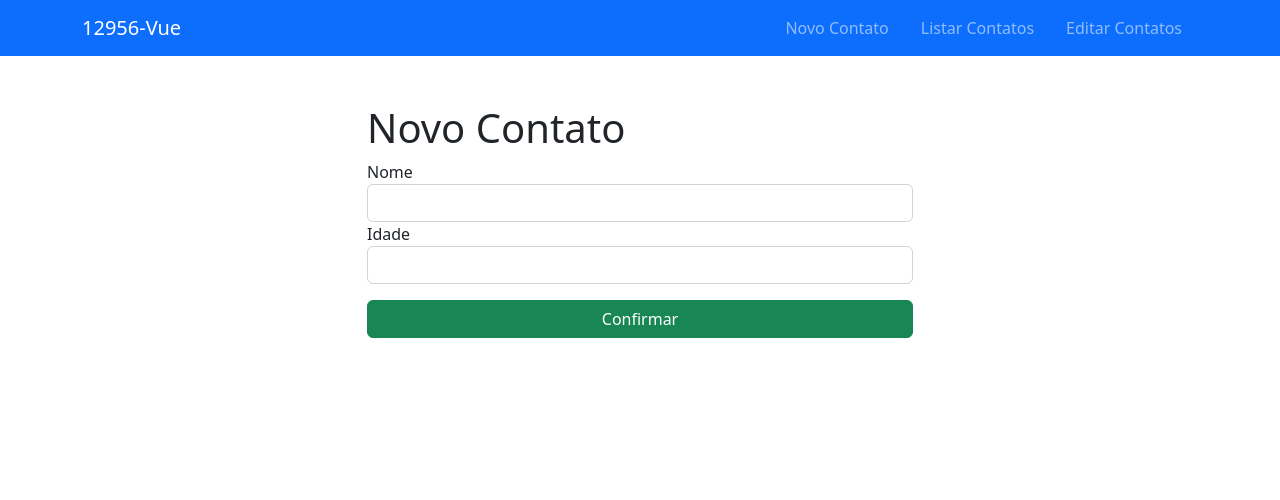
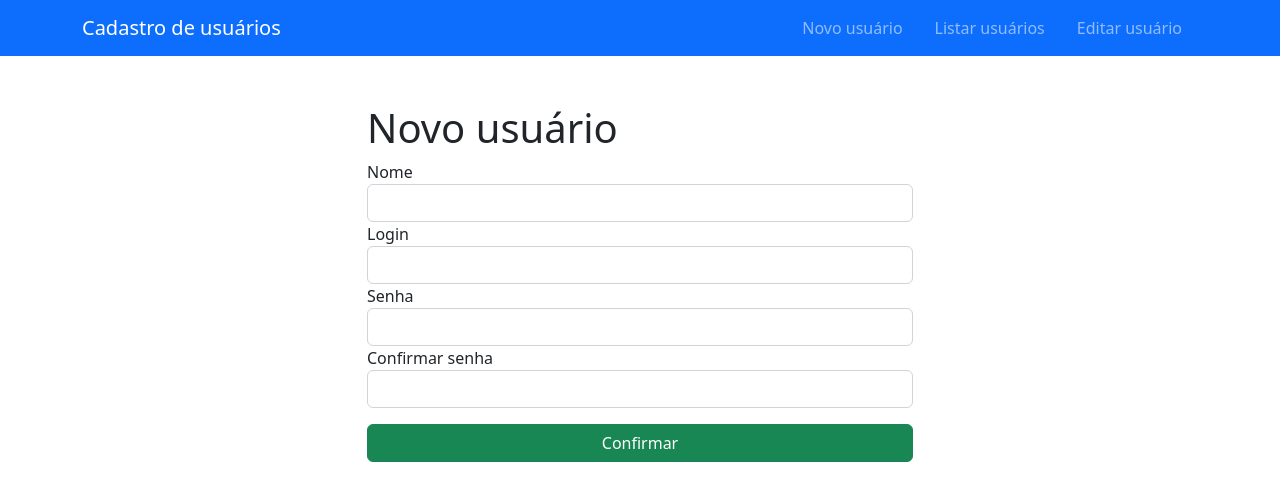
Before and after one commit to Elnisky/AppVUE, a Vue app in the folder app/: page / in a window 1280 px wide. Shown: the top 500 px of the page. Built offline with nearby package versions, Linux system fonts and the light colour scheme.

Commit message:
start-04

```diff
--- a/app/db.json
+++ /dev/null
@@ -1,9 +0,0 @@
-{
-  "contatos": [
-    {
-      "id": 1,
-      "nome": "123123123",
-      "idade": 123123123123
-    }
-  ]
-}
--- a/app/src/App.vue
+++ b/app/src/App.vue
@@ -2,16 +2,16 @@
   <div>
     <nav class="navbar navbar-dark bg-primary justify-content-between flex-nowrap flex-row">
         <div class="container">
-          <router-link to="/" class="navbar-brand float-left">12956-Vue</router-link>
+          <router-link to="/" class="navbar-brand float-left">Cadastro de usuários</router-link>
           <ul class="nav navbar-nav flex-row float-right">
             <li class="nav-item">
-              <router-link to="/" class="nav-link px-3">Novo Contato</router-link>
+              <router-link to="/" class="nav-link px-3">Novo usuário</router-link>
             </li>
             <li class="nav-item">
-              <router-link to="/view" class="nav-link px-3">Listar Contatos</router-link>
+              <router-link to="/view" class="nav-link px-3">Listar usuários</router-link>
             </li>
             <li class="nav-item">
-              <router-link to="/edit" class="nav-link px-3">Editar Contatos</router-link>
+              <router-link to="/edit" class="nav-link px-3">Editar usuário</router-link>
             </li>
           </ul>
         </div>
--- a/app/src/components/CreateComponent.vue
+++ b/app/src/components/CreateComponent.vue
@@ -1,15 +1,23 @@
 <template>
     <div class="row justify-content-center">
         <div class="col-md-6">
-            <h1>Novo Contato</h1>
+            <h1>Novo usuário</h1>
             <form @submit.prevent="handleSubmitForm">
                 <div class="form-group">
                     <label for="nome">Nome</label>
-                    <input type="text" class="form-control" v-model="contato.nome" required>
+                    <input type="text" class="form-control" v-model="usuario.nome" required>
                 </div>
                 <div class="form-group">
-                    <label for="idade">Idade</label>
-                    <input type="number" class="form-control" v-model="contato.idade" required>
+                    <label for="login">Login</label>
+                    <input type="text" class="form-control" v-model="usuario.login" required>
+                </div>
+                <div class="form-group">
+                    <label for="senha">Senha</label>
+                    <input type="Password" class="form-control" v-model="usuario.senha" required>
+                </div>
+                <div class="form-group">
+                    <label for="confirmasenha">Confirmar senha</label>
+                    <input type="Password" class="form-control" v-model="usuario.confirmasenha" required>
                 </div>
                 <div class="form-group mt-3">
                     <button class="btn btn-success btn-block w-100" type="submit">Confirmar</button>
@@ -25,21 +33,27 @@ import axios from 'axios';
 export default{
     data(){
         return {
-            contato: {
+            usuario: {
                 id: '',
                 nome: '',
-                idade: ''
+                login: '',
+                senha: '',
+                confirmasenha: ''
             }
         };
     },
     methods: {
         handleSubmitForm(){
-            let apiURL = 'http://localhost:3000/contatos';
-            axios.post(apiURL, this.contato).then(() =>{
-                alert('salvo com sucesso');// this.@router.push
-            }).catch(error => {
-                console.log(error);
-            })
+            let apiURL = 'http://localhost:3000/usuarios';
+            if (this.usuario.senha == this.usuario.confirmasenha) {
+                axios.post(apiURL, this.usuario).then(() =>{
+                    alert('salvo com sucesso');
+                }).catch(error => {
+                    console.log(error);
+                })
+            }
+            else
+                alert('senha e confirmação não conferem');
         }
     }
 }
--- a/app/src/components/EditComponent.vue
+++ b/app/src/components/EditComponent.vue
@@ -1,11 +1,62 @@
 <template>
-    <h1>Edit</h1>
+    <div class="row justify-content-center">
+        <div class="col-md-6">
+            <h1>Editar usuário</h1>
+            <form @submit.prevent="handleSubmitForm">
+                <div class="form-group">
+                    <label for="nome">Nome</label>
+                    <input type="text" class="form-control" v-model="usuario.nome" required>
+                </div>
+                <div class="form-group">
+                    <label for="login">Login</label>
+                    <input type="text" class="form-control" v-model="usuario.login" required>
+                </div>
+                <div class="form-group">
+                    <label for="senha">Senha</label>
+                    <input type="Password" class="form-control" v-model="usuario.senha" required>
+                </div>
+                <div class="form-group">
+                    <label for="confirmasenha">Confirmar senha</label>
+                    <input type="Password" class="form-control" v-model="usuario.confirmasenha" required>
+                </div>
+                <div class="form-group mt-3">
+                    <button class="btn btn-success btn-block w-100" type="submit">Confirmar</button>
+                </div>
+            </form>
+        </div>
+    </div>
 </template>
 
 <script>
+import axios from 'axios';
+
 export default{
     data(){
-        return '';
+        return {
+            usuario: {}
+        };
+    },
+    created(){
+        let apiURL = 'http://localhost:3000/usuarios/';
+        axios.get(apiURL + this.$route.params.id).then((res) => {
+             this.usuario = res.data
+        }).catch(error => {
+            console.log(error)
+        })
+    },
+    methods: {
+        handleSubmitForm(){
+            let apiURL = 'http://localhost:3000/usuarios/';
+            if (this.usuario.senha == this.usuario.confirmasenha) {
+                axios.put(apiURL + this.$route.params.id, this.usuario).then(() =>{
+                    alert('salvo com sucesso');
+                }).catch(error => {
+                    alert(error);
+                })
+            }
+            else
+                alert('senha e confirmação não conferem');
+        }
     }
 }
 </script>
--- a/app/src/components/ListComponent.vue
+++ b/app/src/components/ListComponent.vue
@@ -1,11 +1,55 @@
 <template>
-    <h1>List</h1>
+    <div class="justify-content-center">
+        <h1>Cadastro de usuários</h1>
+        <div class="row">
+            <div class="col-md-12">
+                <div class="table-responsive">
+                    <table class="table table=striped">
+                        <thead class="table-dark">
+                            <tr>
+                                <th>Nome</th>
+                                <th>Login</th>
+                                <th class="text-end">Ações</th>
+                            </tr>
+                        </thead>
+                        <tbody>
+                            <tr v-for="usuario in usuarios" :key="usuario.id">
+                                <td>{{ usuario.nome }}</td>
+                                <td>{{ usuario.login }}</td>
+                                <td class="text-end">
+                                    <router-link :to="{name:'edit', params: {id: usuario.id}}" class="btn btn-success me-2">Editar</router-link>
+                                    <button @click.prevent="excluir(usuario)" class="btn btn-danger">Excluir</button>
+                                </td>
+                            </tr>
+                        </tbody>
+                    </table>
+                </div>
+            </div>
+        </div>
+    </div>
 </template>
 
 <script>
+import axios from 'axios';
+
 export default{
     data(){
-        return '';
+        return {
+            usuarios: []
+        }
+    },
+    created(){
+        let apiURL = 'http://localhost:3000/usuarios';
+        axios.get(apiURL).then((resultado) => {
+            this.usuarios = resultado.data
+        }).catch(error => {
+            console.log(error);
+        })
+    },
+    methods:{
+        excluir(contato){
+            alert(JSON.stringfy(contato));
+        }
     }
 }
 </script>
--- a/app/src/router/index.js
+++ b/app/src/router/index.js
@@ -15,7 +15,7 @@ const routes = [
         component: ListComponent
     },
     {
-        path: "/edit",
+        path: "/edit:id",
         name: "edit",
         component: EditComponent
     }
```
Also changed, not shown: app/usuarios.json (added, +11 -0 lines).
